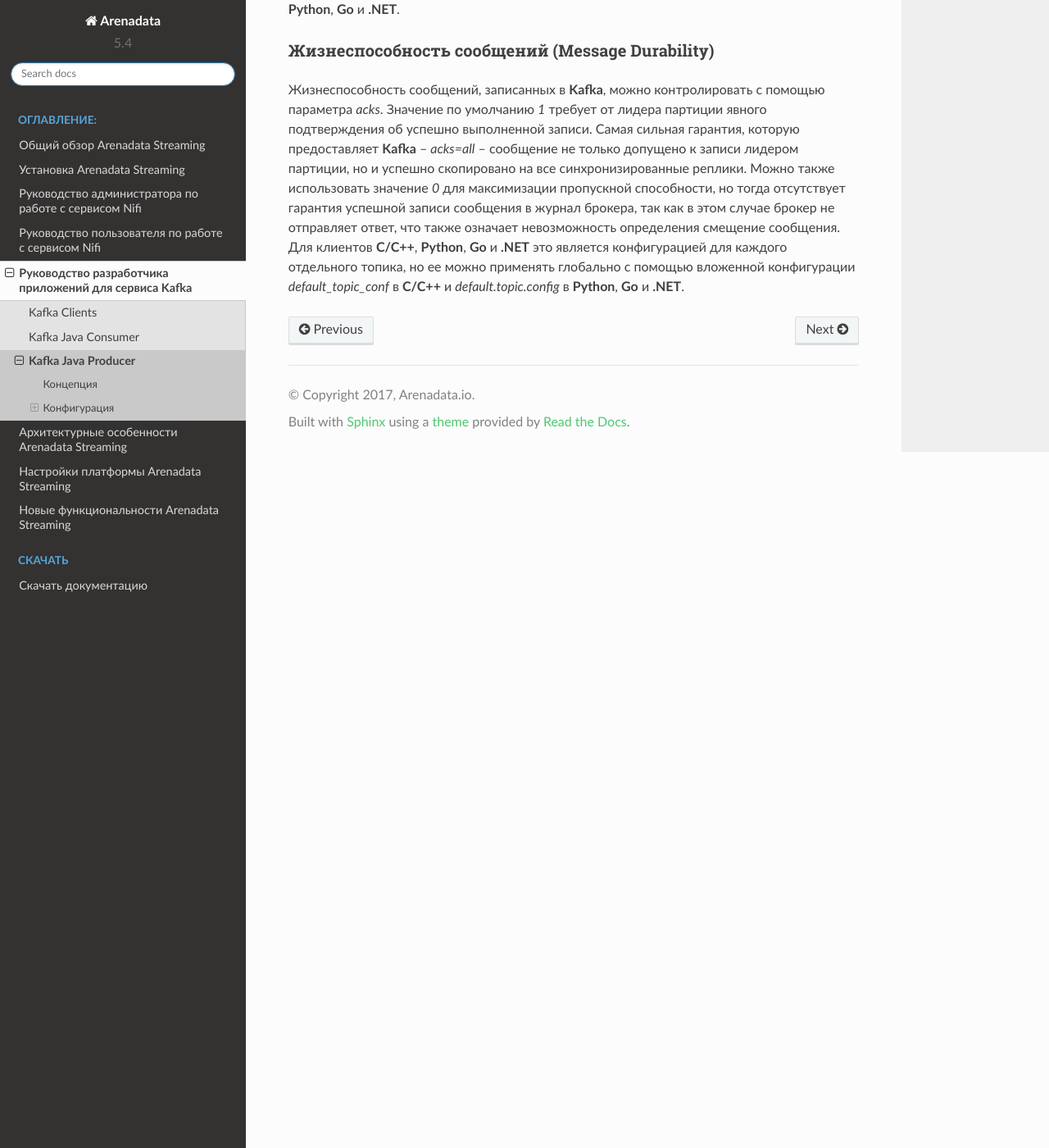
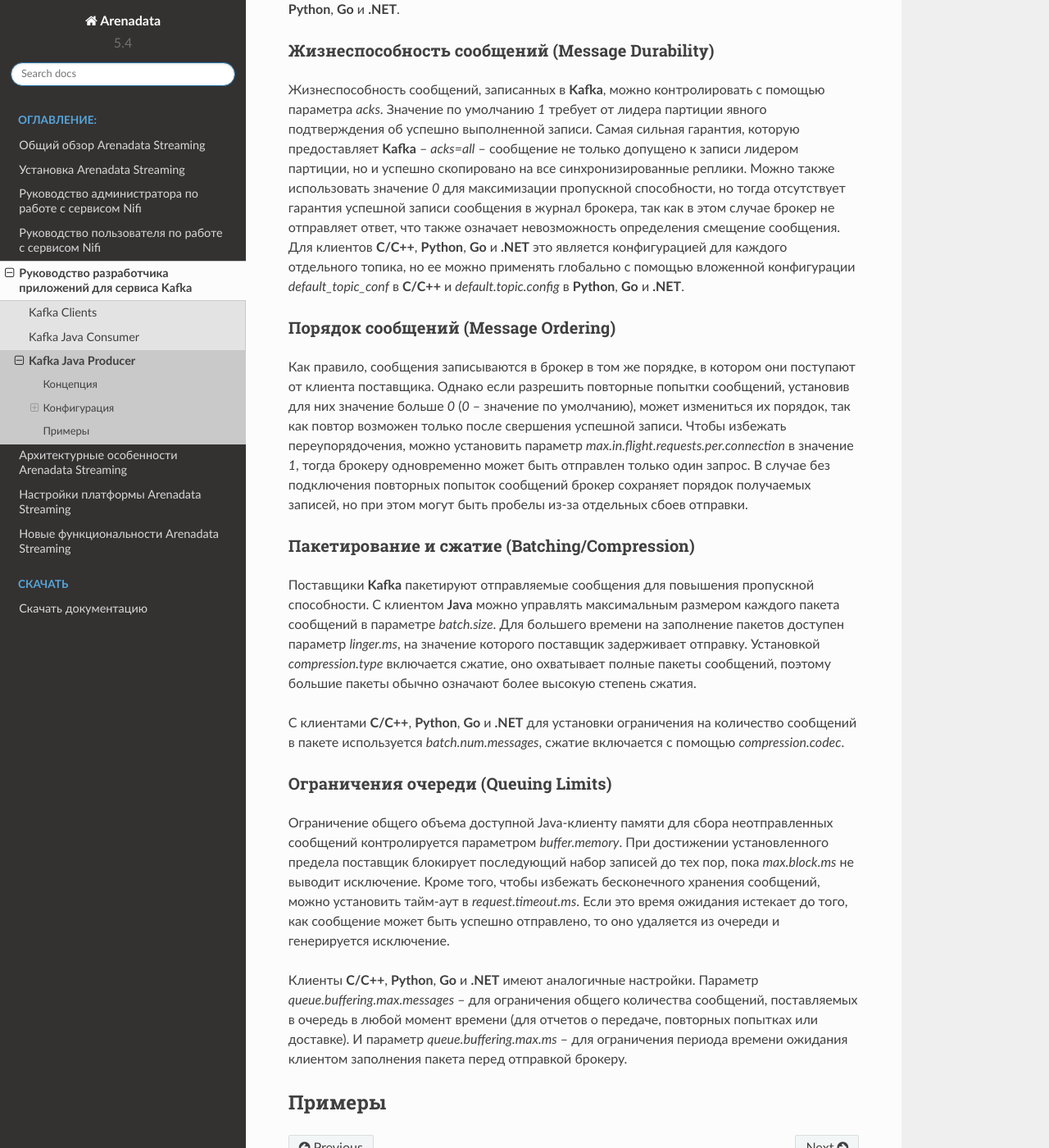
Before and after one commit to arenadata/docs_ads, a Sphinx documentation site: the page built from source/DeveloperKafka/Producer.rst, in a window 1280 px wide and 1400 px high, scrolled down 1450 px. Shown: the whole window at 82% size. Built offline with Sphinx 7.4.7 and the Read the Docs theme 2.0.0, drawn with Linux system fonts in a browser that asks for light colours; pages that are not in the unit, such as notebooks, are missing from menus.

Commit message:
Update Producer.rst

```diff
--- a/source/DeveloperKafka/Producer.rst
+++ b/source/DeveloperKafka/Producer.rst
@@ -34,3 +34,30 @@
 ^^^^^^^^^^^^^^^^^^^^^^^^^^^^^^^^^^^^^^^^^^^^^^^^^
 
 Жизнеспособность сообщений, записанных в **Kafka**, можно контролировать с помощью параметра *acks*. Значение по умолчанию *1* требует от лидера партиции явного подтверждения об успешно выполненной записи. Самая сильная гарантия, которую предоставляет **Kafka** -- *acks=all* -- сообщение не только допущено к записи лидером партиции, но и успешно скопировано на все синхронизированные реплики. Можно также использовать значение *0* для максимизации пропускной способности, но тогда отсутствует гарантия успешной записи сообщения в журнал брокера, так как в этом случае брокер не отправляет ответ, что также означает невозможность определения смещение сообщения. Для клиентов **C/C++**, **Python**, **Go** и **.NET** это является конфигурацией для каждого отдельного топика, но ее можно применять глобально с помощью вложенной конфигурации *default_topic_conf* в **C/C++** и *default.topic.config* в **Python**, **Go** и **.NET**.
+
+
+
+Порядок сообщений (Message Ordering)
+^^^^^^^^^^^^^^^^^^^^^^^^^^^^^^^^^^^^^^^
+
+Как правило, сообщения записываются в брокер в том же порядке, в котором они поступают от клиента поставщика. Однако если разрешить повторные попытки сообщений, установив для них значение больше *0* (*0* -- значение по умолчанию), может измениться их порядок, так как повтор возможен только после свершения успешной записи. Чтобы избежать переупорядочения, можно установить параметр *max.in.flight.requests.per.connection* в значение *1*, тогда брокеру одновременно может быть отправлен только один запрос. В случае без подключения повторных попыток сообщений брокер сохраняет порядок получаемых записей, но при этом могут быть пробелы из-за отдельных сбоев отправки.
+
+
+Пакетирование и сжатие (Batching/Compression)
+^^^^^^^^^^^^^^^^^^^^^^^^^^^^^^^^^^^^^^^^^^^^^^
+
+Поставщики **Kafka** пакетируют отправляемые сообщения для повышения пропускной способности. С клиентом **Java** можно управлять максимальным размером каждого пакета сообщений в параметре *batch.size*. Для большего времени на заполнение пакетов доступен параметр *linger.ms*, на значение которого поставщик задерживает отправку. Установкой *compression.type* включается сжатие, оно охватывает полные пакеты сообщений, поэтому большие пакеты обычно означают более высокую степень сжатия.
+
+С клиентами **C/C++**, **Python**, **Go** и **.NET** для установки ограничения на количество сообщений в пакете используется *batch.num.messages*, сжатие включается с помощью *compression.codec*.
+
+
+Ограничения очереди (Queuing Limits)
+^^^^^^^^^^^^^^^^^^^^^^^^^^^^^^^^^^^^^
+
+Ограничение общего объема доступной Java-клиенту памяти для сбора неотправленных сообщений контролируется параметром *buffer.memory*. При достижении установленного предела поставщик блокирует последующий набор записей до тех пор, пока *max.block.ms* не выводит исключение. Кроме того, чтобы избежать бесконечного хранения сообщений, можно установить тайм-аут в *request.timeout.ms*. Если это время ожидания истекает до того, как сообщение может быть успешно отправлено, то оно удаляется из очереди и генерируется исключение.
+
+Клиенты **C/C++**, **Python**, **Go** и **.NET** имеют аналогичные настройки. Параметр *queue.buffering.max.messages* -- для ограничения общего количества сообщений, поставляемых в очередь в любой момент времени (для отчетов о передаче, повторных попытках или доставке). И параметр *queue.buffering.max.ms* -- для ограничения периода времени ожидания клиентом заполнения пакета перед отправкой брокеру.
+
+
+Примеры
+----------
```
